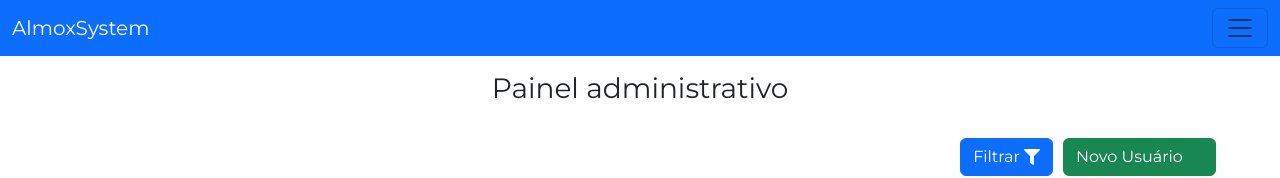
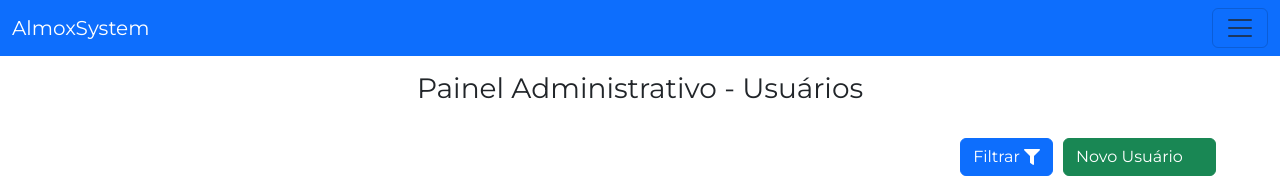
Before and after one commit to Josuerx12/AlmoxSystemWeb, a React (Vite) app: page /admin/users in a window 1280 px wide. Shown: the top 178 px of the page. Built offline with nearby package versions, Linux system fonts and the light colour scheme; no server answers; some icons are missing.

Commit message:
feat: Title of manage users changed.

```diff
--- a/src/pages/admin/users/index.tsx
+++ b/src/pages/admin/users/index.tsx
@@ -28,7 +28,7 @@ const UsersAdminPanel = () => {
         show={showNewUserModal}
         handleClose={() => setShowNewUserModal((prev) => !prev)}
       />
-      <h3>Painel administrativo</h3>
+      <h3>Painel Administrativo - Usuários</h3>
       <ContainerOfExternalButtonCommands>
         <Button
           onClick={() => setShowFilters((prev) => !prev)}
```
